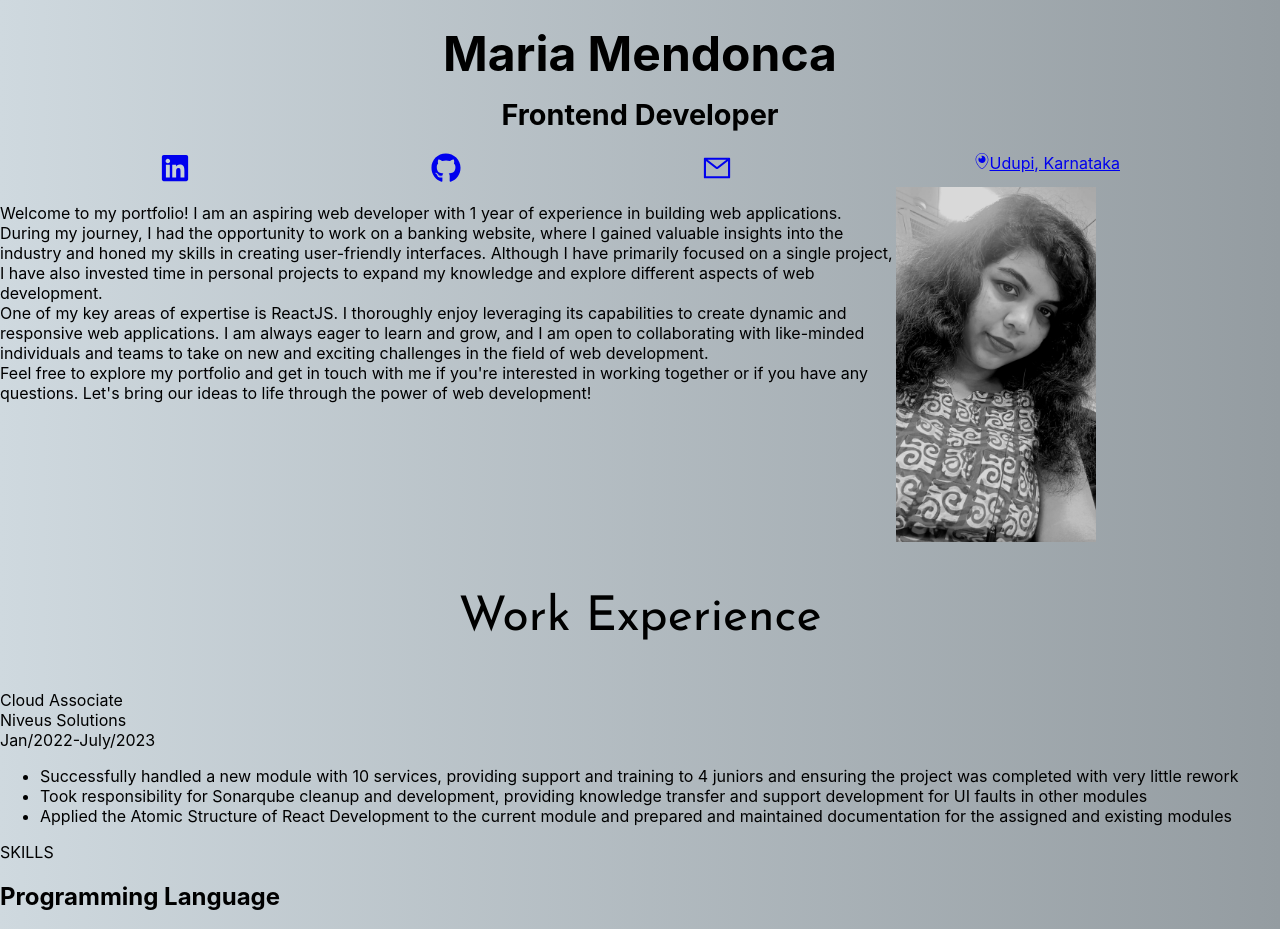
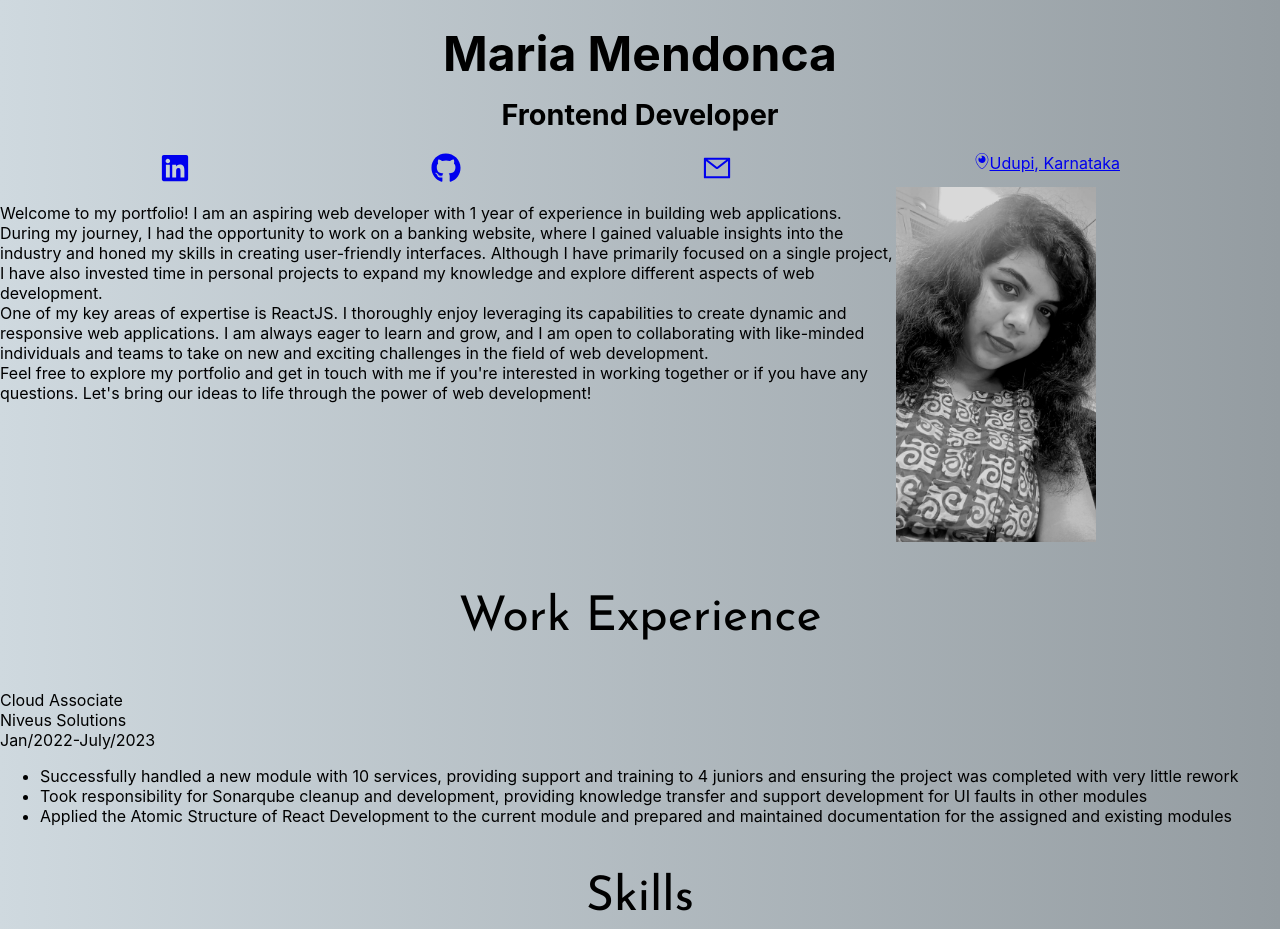
Before and after one commit to mendoncamaria/portfolio, a React (Create React App) app: page / in a window 1280 px wide. Shown: the top 929 px of the page. Built offline with nearby package versions, Linux system fonts and the light colour scheme.

Commit message:
added heading, styles

```diff
--- a/src/components/skills/Skills.jsx
+++ b/src/components/skills/Skills.jsx
@@ -1,11 +1,14 @@
 import React from 'react';
 import { skillCategories } from './SkillList';
 import Image from '../../common/Image';
+import styles from './skills.module.css';
 
 function Skills() {
   return (
     <>
-      <div className="heading">SKILLS</div>
+      <div className="heading">
+        <p className={styles.heading}>Skills</p>
+      </div>
       <div>
         {skillCategories.map((category) => (
           <div key={category.title} className={category.className}>
--- /dev/null
+++ b/src/components/skills/skills.module.css
@@ -0,0 +1,5 @@
+.heading {
+  text-align: var(--heading-text-align);
+  font-family: var(--heading-font-family);
+  font-size: var(--heading-font-size);
+}
```
